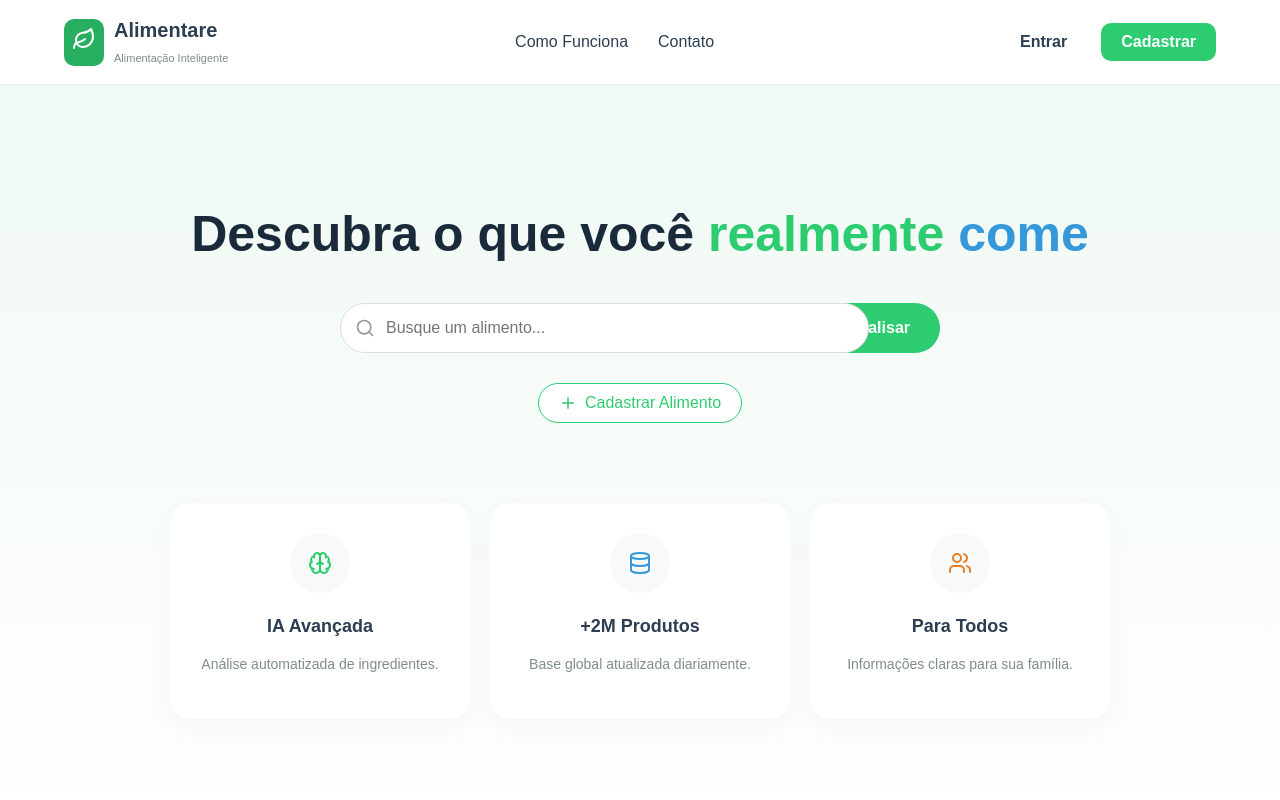
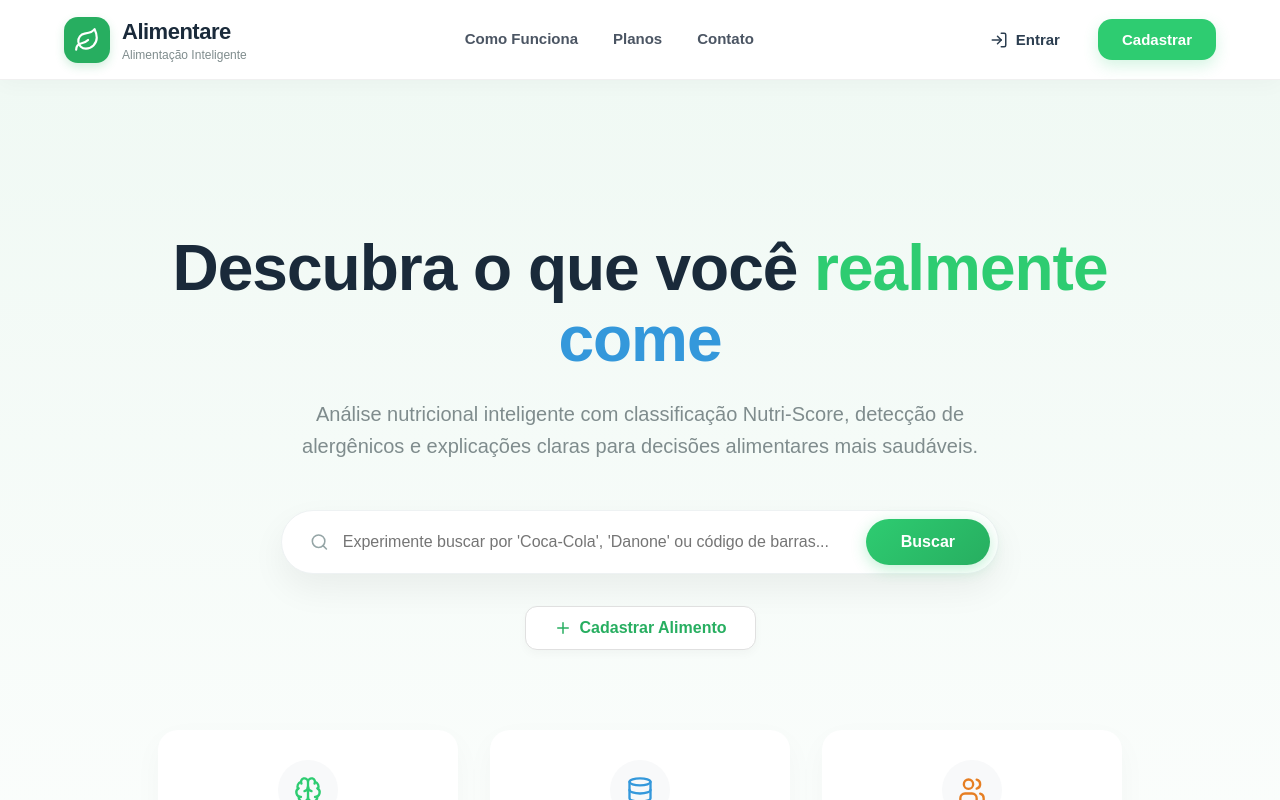
Before and after one commit to luisramous/alimentare-tcc, a React (Vite) app in the folder frontend/web/: page / in a window 1280 px wide. Built offline with nearby package versions, Linux system fonts and the light colour scheme.

Commit message:
Versão estável: Frontend estilizado, busca rápida e rotas funcionando

```diff
--- a/frontend/web/src/components/Navbar.jsx
+++ b/frontend/web/src/components/Navbar.jsx
@@ -1,26 +1,114 @@
 import { Link } from "react-router-dom";
-import { Leaf, LogIn } from "lucide-react";
+import { Leaf, LogIn, UserPlus } from "lucide-react";
 
 export default function Navbar() {
   return (
-    <nav style={{ display: "flex", justifyContent: "space-between", alignItems: "center", padding: "15px 5%", backgroundColor: "white", borderBottom: "1px solid #eee" }}>
-      <Link to="/" style={{ display: "flex", alignItems: "center", gap: "10px", textDecoration: "none" }}>
-        <div style={{ backgroundColor: "#27ae60", padding: "8px", borderRadius: "10px" }}><Leaf color="white" size={24} /></div>
+    <nav style={{
+      display: "flex",
+      justifyContent: "space-between",
+      alignItems: "center",
+      padding: "15px 5%",
+      backgroundColor: "rgba(255, 255, 255, 0.95)", // Leve transparência
+      backdropFilter: "blur(10px)", // Efeito de vidro fosco
+      borderBottom: "1px solid #f0f0f0",
+      position: "sticky",
+      top: 0,
+      zIndex: 1000,
+      boxShadow: "0 4px 20px rgba(0, 0, 0, 0.03)" // Sombra bem sutil
+    }}>
+
+      {/* --- LOGO --- */}
+      <Link to="/" style={{ display: "flex", alignItems: "center", gap: "12px", textDecoration: "none" }}>
+        <div style={{
+          backgroundColor: "#27ae60",
+          padding: "10px",
+          borderRadius: "14px",
+          display: "flex",
+          alignItems: "center",
+          justifyContent: "center",
+          boxShadow: "0 4px 10px rgba(39, 174, 96, 0.2)"
+        }}>
+          <Leaf color="white" size={26} />
+        </div>
         <div>
-          <h2 style={{ margin: 0, color: "#2c3e50", fontSize: "20px" }}>Alimentare</h2>
-          <span style={{ fontSize: "11px", color: "#7f8c8d" }}>Alimentação Inteligente</span>
+          <h2 style={{
+            margin: 0,
+            color: "#1a2a3a",
+            fontSize: "22px",
+            fontWeight: "800",
+            letterSpacing: "-0.5px"
+          }}>
+            Alimentare
+          </h2>
+          <span style={{
+            fontSize: "12px",
+            color: "#7f8c8d",
+            fontWeight: "500",
+            display: "block",
+            marginTop: "-2px"
+          }}>
+            Alimentação Inteligente
+          </span>
         </div>
       </Link>
 
-      <div style={{ display: "flex", gap: "30px" }}>
-        <Link to="/sobre" style={{ color: "#2c3e50", textDecoration: "none", fontWeight: "500" }}>Como Funciona</Link>
-        <Link to="#" style={{ color: "#2c3e50", textDecoration: "none", fontWeight: "500" }}>Contato</Link>
+      {/* --- LINKS CENTRAIS --- */}
+      <div style={{ display: "flex", gap: "35px" }}>
+        <NavLink to="/sobre">Como Funciona</NavLink>
+        <NavLink to="#">Planos</NavLink>
+        <NavLink to="#">Contato</NavLink>
       </div>
 
-      <div style={{ display: "flex", gap: "15px" }}>
-        <button style={{ background: "none", border: "none", color: "#2c3e50", cursor: "pointer", fontWeight: "600" }}>Entrar</button>
-        <button style={{ backgroundColor: "#2ecc71", color: "white", border: "none", padding: "10px 20px", borderRadius: "10px", fontWeight: "bold", cursor: "pointer" }}>Cadastrar</button>
+      {/* --- BOTÕES DE AÇÃO --- */}
+      <div style={{ display: "flex", gap: "20px", alignItems: "center" }}>
+        <button style={{
+          background: "none",
+          border: "none",
+          color: "#2c3e50",
+          cursor: "pointer",
+          fontWeight: "600",
+          fontSize: "15px",
+          display: "flex",
+          alignItems: "center",
+          gap: "8px",
+          transition: "0.2s"
+        }}>
+          <LogIn size={18} /> Entrar
+        </button>
+
+        <button style={{
+          backgroundColor: "#2ecc71",
+          color: "white",
+          border: "none",
+          padding: "12px 24px",
+          borderRadius: "14px",
+          fontWeight: "700",
+          fontSize: "15px",
+          cursor: "pointer",
+          display: "flex",
+          alignItems: "center",
+          gap: "8px",
+          boxShadow: "0 6px 15px rgba(46, 204, 113, 0.2)",
+          transition: "transform 0.2s, background-color 0.2s"
+        }}>
+          Cadastrar
+        </button>
       </div>
     </nav>
   );
 }
+
+// Componente auxiliar para os links com estilo padrão
+function NavLink({ to, children }) {
+  return (
+    <Link to={to} style={{
+      color: "#4b5563",
+      textDecoration: "none",
+      fontWeight: "600",
+      fontSize: "15px",
+      transition: "0.2s"
+    }}>
+      {children}
+    </Link>
+  );
+}
--- a/frontend/web/src/pages/ComoFunciona.jsx
+++ b/frontend/web/src/pages/ComoFunciona.jsx
@@ -1,12 +1,154 @@
+import { Database, Activity, Brain, ShieldCheck } from "lucide-react";
+
 export default function ComoFunciona() {
   return (
-    <div style={{ padding: "80px 5%", maxWidth: "800px", margin: "0 auto", lineHeight: "1.7" }}>
-      <h1 style={{ color: "#27ae60" }}>Como Funciona o Alimentare 🍎</h1>
-      <p>O Alimentare é um sistema inteligente que utiliza a base de dados do <strong>Open Food Facts</strong> e algoritmos de <strong>IA</strong> para traduzir rótulos complexos.</p>
-      <div style={{ background: "white", padding: "25px", borderRadius: "15px", boxShadow: "0 5px 15px rgba(0,0,0,0.05)", marginTop: "20px" }}>
-        <h3>Metodologia Nutri-Score</h3>
-        <p>Classificamos os produtos de A a E. A nota considera pontos positivos (fibras, proteínas) e negativos (sódio, açúcar, gordura saturada).</p>
-      </div>
-    </div>
+    <main style={{
+      background: "linear-gradient(to bottom, #f0f9f4 0%, #ffffff 100%)",
+      minHeight: "100vh",
+      padding: "60px 5%",
+      fontFamily: "sans-serif"
+    }}>
+      {/* --- CABEÇALHO DA PÁGINA --- */}
+      <section style={{ textAlign: "center", marginBottom: "60px" }}>
+        <h1 style={{ fontSize: "42px", color: "#1a2a3a", fontWeight: "800", marginBottom: "20px" }}>
+          Como o <span style={{ color: "#2ecc71" }}>Alimentare</span> Funciona? 🍎
+        </h1>
+        <p style={{ maxWidth: "750px", margin: "0 auto", color: "#7f8c8d", fontSize: "19px", lineHeight: "1.6" }}>
+          Nosso sistema combina grandes bases de dados mundiais com Inteligência Artificial
+          para transformar rótulos confusos em informações que qualquer pessoa consegue entender.
+        </p>
+      </section>
+
+      {/* --- OS TRÊS PILARES --- */}
+      <section style={{
+        display: "grid",
+        gridTemplateColumns: "repeat(auto-fit, minmax(300px, 1fr))",
+        gap: "30px",
+        maxWidth: "1200px",
+        margin: "0 auto 80px"
+      }}>
+
+        {/* Pilar 1: Dados */}
+        <div style={cardStyle}>
+          <div style={iconWrapperStyle("#3498db")}>
+            <Database color="white" size={30} />
+          </div>
+          <h3 style={cardTitleStyle}>Base de Dados Global</h3>
+          <p style={cardTextStyle}>
+            Conectamos em tempo real com o <strong>Open Food Facts</strong>, um projeto colaborativo mundial
+            com mais de 2 milhões de produtos catalogados.
+          </p>
+        </div>
+
+        {/* Pilar 2: Nutri-Score */}
+        <div style={cardStyle}>
+          <div style={iconWrapperStyle("#2ecc71")}>
+            <Activity color="white" size={30} />
+          </div>
+          <h3 style={cardTitleStyle}>Cálculo Nutri-Score</h3>
+          <p style={cardTextStyle}>
+            Utilizamos o algoritmo de classificação europeu que pontua o alimento de <strong>A a E</strong>,
+            baseado no equilíbrio entre nutrientes benéficos e críticos.
+          </p>
+        </div>
+
+        {/* Pilar 3: Inteligência Artificial */}
+        <div style={cardStyle}>
+          <div style={iconWrapperStyle("#9b59b6")}>
+            <Brain color="white" size={30} />
+          </div>
+          <h3 style={cardTitleStyle}>Análise por IA</h3>
+          <p style={cardTextStyle}>
+            Nossa IA analisa a lista de ingredientes para identificar termos técnicos,
+            detectar <strong>alergênicos</strong> e alertar sobre aditivos prejudiciais.
+          </p>
+        </div>
+      </section>
+
+      {/* --- DETALHAMENTO DO NUTRI-SCORE --- */}
+      <section style={{
+        maxWidth: "900px",
+        margin: "0 auto",
+        backgroundColor: "white",
+        padding: "40px",
+        borderRadius: "30px",
+        boxShadow: "0 20px 40px rgba(0,0,0,0.05)",
+        border: "1px solid #f0f0f0"
+      }}>
+        <div style={{ display: "flex", alignItems: "center", gap: "15px", marginBottom: "20px" }}>
+          <ShieldCheck size={32} color="#27ae60" />
+          <h2 style={{ color: "#2c3e50", margin: 0 }}>O que a nota avalia?</h2>
+        </div>
+
+        <div style={{ display: "flex", flexWrap: "wrap", gap: "40px" }}>
+          <div style={{ flex: 1, minWidth: "250px" }}>
+            <h4 style={{ color: "#27ae60", marginBottom: "10px" }}>🟢 Pontos Positivos</h4>
+            <ul style={listStyle}>
+              <li>Teor de Frutas e Vegetais</li>
+              <li>Quantidade de Fibras</li>
+              <li>Proteínas</li>
+              <li>Presença de Oleaginosas (Nozes, etc)</li>
+            </ul>
+          </div>
+
+          <div style={{ flex: 1, minWidth: "250px" }}>
+            <h4 style={{ color: "#e74c3c", marginBottom: "10px" }}>🔴 Pontos de Atenção</h4>
+            <ul style={listStyle}>
+              <li>Valor Energético (Calorias)</li>
+              <li>Açúcares Simples</li>
+              <li>Gorduras Saturadas</li>
+              <li>Sódio (Sal)</li>
+            </ul>
+          </div>
+        </div>
+      </section>
+
+      <footer style={{ textAlign: "center", marginTop: "60px", color: "#bdc3c7", fontSize: "14px" }}>
+        Trabalho de Conclusão de Curso — IF Baiano Campus Guanambi — 2025
+      </footer>
+    </main>
   );
 }
+
+// --- ESTILOS AUXILIARES ---
+const cardStyle = {
+  backgroundColor: "white",
+  padding: "40px 30px",
+  borderRadius: "25px",
+  boxShadow: "0 10px 30px rgba(0,0,0,0.03)",
+  textAlign: "center",
+  border: "1px solid #f9f9f9"
+};
+
+const iconWrapperStyle = (bgColor) => ({
+  backgroundColor: bgColor,
+  width: "70px",
+  height: "70px",
+  borderRadius: "20px",
+  display: "flex",
+  alignItems: "center",
+  justifyContent: "center",
+  margin: "0 auto 25px",
+  boxShadow: `0 10px 20px ${bgColor}44`
+});
+
+const cardTitleStyle = {
+  color: "#2c3e50",
+  fontSize: "22px",
+  marginBottom: "15px",
+  fontWeight: "700"
+};
+
+const cardTextStyle = {
+  color: "#7f8c8d",
+  fontSize: "15px",
+  lineHeight: "1.6",
+  margin: 0
+};
+
+const listStyle = {
+  paddingLeft: "20px",
+  color: "#576574",
+  lineHeight: "2",
+  fontSize: "15px"
+};
--- a/frontend/web/src/pages/Home.jsx
+++ b/frontend/web/src/pages/Home.jsx
@@ -11,11 +11,11 @@ export default function Home() {
     if (!query) return;
     setLoading(true);
     try {
-      const response = await fetch(`http://127.0.0.1:8000/foods/search?query=${query}`);
+      const response = await fetch(`http://localhost:8000/foods/search?query=${query}`);
       const data = await response.json();
       setFoods(Array.isArray(data) ? data : []);
     } catch (error) {
-      console.error(error);
+      console.error("Erro:", error);
       setFoods([]);
     } finally {
       setLoading(false);
@@ -28,40 +28,192 @@ export default function Home() {
   };
 
   return (
-    <main style={{ background: "linear-gradient(to bottom, #f0f9f4, #ffffff)", minHeight: "100vh" }}>
-      <section style={{ textAlign: "center", padding: "80px 5%" }}>
-        <h1 style={{ fontSize: "50px", color: "#1a2a3a", fontWeight: "800" }}>Descubra o que você <span style={{color:"#2ecc71"}}>realmente</span> <span style={{color:"#3498db"}}>come</span></h1>
+    <main style={{
+      background: "linear-gradient(to bottom, #f0f9f4 0%, #ffffff 100%)",
+      minHeight: "100vh",
+      width: "100%",
+      margin: 0,
+      padding: 0
+    }}>
 
-        <div style={{ display: "flex", justifyContent: "center", gap: "10px", maxWidth: "600px", margin: "30px auto" }}>
-          <div style={{ position: "relative", flex: 1 }}>
-            <Search size={20} style={{ position: "absolute", left: "15px", top: "15px", color: "#999" }} />
-            <input type="text" placeholder="Busque um alimento..." value={query} onChange={(e)=>setQuery(e.target.value)} style={{ width: "100%", padding: "15px 15px 15px 45px", borderRadius: "50px", border: "1px solid #ddd", fontSize: "16px", outline: "none" }} />
+      {/* --- SEÇÃO HERO (TÍTULO E DESCRIÇÃO) --- */}
+      <section style={{ textAlign: "center", padding: "100px 5% 40px" }}>
+        <h1 style={{
+          fontSize: "clamp(32px, 5vw, 64px)",
+          color: "#1a2a3a",
+          fontWeight: "800",
+          marginBottom: "24px",
+          lineHeight: "1.1",
+          letterSpacing: "-1px"
+        }}>
+          Descubra o que você <span style={{ color: "#2ecc71" }}>realmente</span> <br />
+          <span style={{ color: "#3498db" }}>come</span>
+        </h1>
+
+        <p style={{
+          maxWidth: "680px",
+          margin: "0 auto 48px",
+          color: "#7f8c8d",
+          fontSize: "20px",
+          lineHeight: "1.6",
+          fontWeight: "400"
+        }}>
+          Análise nutricional inteligente com classificação Nutri-Score, detecção de alergênicos e explicações claras para decisões alimentares mais saudáveis.
+        </p>
+
+        {/* BARRA DE BUSCA ESTILO "PILL" */}
+        <div style={{
+          display: "flex",
+          justifyContent: "center",
+          alignItems: "center",
+          gap: "0",
+          maxWidth: "700px",
+          margin: "0 auto",
+          backgroundColor: "white",
+          padding: "8px",
+          borderRadius: "100px",
+          boxShadow: "0 15px 35px rgba(0,0,0,0.06)",
+          border: "1px solid #eef2f3"
+        }}>
+          <div style={{ flex: 1, display: "flex", alignItems: "center", paddingLeft: "20px" }}>
+            <Search size={20} style={{ color: "#95a5a6", marginRight: "12px" }} />
+            <input
+              type="text"
+              placeholder="Experimente buscar por 'Coca-Cola', 'Danone' ou código de barras..."
+              value={query}
+              onChange={(e) => setQuery(e.target.value)}
+              onKeyDown={(e) => e.key === 'Enter' && searchFoods()}
+              style={{
+                width: "100%",
+                border: "none",
+                outline: "none",
+                fontSize: "16px",
+                color: "#2c3e50",
+                background: "transparent"
+              }}
+            />
           </div>
-          <button onClick={searchFoods} style={{ backgroundColor: "#2ecc71", color: "white", border: "none", padding: "0 30px", borderRadius: "50px", fontWeight: "bold", cursor: "pointer" }}>{loading ? "..." : "Analisar"}</button>
+          <button
+            onClick={searchFoods}
+            style={{
+              backgroundColor: "#2ecc71",
+              color: "white",
+              border: "none",
+              padding: "14px 35px",
+              borderRadius: "100px",
+              fontWeight: "700",
+              cursor: "pointer",
+              fontSize: "16px",
+              background: "linear-gradient(135deg, #2ecc71 0%, #27ae60 100%)",
+              boxShadow: "0 4px 15px rgba(46, 204, 113, 0.3)",
+              transition: "transform 0.2s"
+            }}
+          >
+            {loading ? "Buscando" : "Buscar"}
+          </button>
         </div>
 
-        <button style={{ background: "white", border: "1px solid #2ecc71", color: "#2ecc71", padding: "10px 20px", borderRadius: "50px", cursor: "pointer", display: "inline-flex", alignItems: "center", gap: "8px" }}>
+        {/* BOTÃO CADASTRAR ALIMENTO */}
+        <button style={{
+          marginTop: "32px",
+          background: "white",
+          border: "1px solid #e0e0e0",
+          color: "#27ae60",
+          padding: "12px 28px",
+          borderRadius: "12px",
+          display: "inline-flex",
+          alignItems: "center",
+          gap: "8px",
+          fontWeight: "600",
+          cursor: "pointer",
+          boxShadow: "0 4px 10px rgba(0,0,0,0.03)",
+          transition: "0.2s"
+        }}>
           <Plus size={18} /> Cadastrar Alimento
         </button>
       </section>
 
+      {/* --- BENEFÍCIOS (Somente se não houver busca) --- */}
       {foods.length === 0 && !loading && (
-        <section style={{ display: "flex", justifyContent: "center", gap: "20px", flexWrap: "wrap", padding: "0 5% 50px" }}>
-          <BenefitCard icon={<Brain color="#2ecc71"/>} title="IA Avançada" desc="Análise automatizada de ingredientes." />
-          <BenefitCard icon={<Database color="#3498db"/>} title="+2M Produtos" desc="Base global atualizada diariamente." />
-          <BenefitCard icon={<Users color="#e67e22"/>} title="Para Todos" desc="Informações claras para sua família." />
+        <section style={{
+          display: "flex",
+          justifyContent: "center",
+          gap: "32px",
+          flexWrap: "wrap",
+          padding: "40px 5% 100px"
+        }}>
+          <BenefitCard
+            icon={<Brain color="#2ecc71" size={28} />}
+            title="IA Avançada"
+            desc="Análise automatizada de ingredientes e classificação nutricional."
+          />
+          <BenefitCard
+            icon={<Database color="#3498db" size={28} />}
+            title="+2M Produtos"
+            desc="Base de dados global atualizada diariamente para você."
+          />
+          <BenefitCard
+            icon={<Users color="#e67e22" size={28} />}
+            title="Para Todos"
+            desc="Interface acessível e informações claras para toda a família."
+          />
         </section>
       )}
 
-      <section style={{ padding: "0 5% 100px" }}>
-        <div style={{ display: "grid", gridTemplateColumns: "repeat(auto-fill, minmax(250px, 1fr))", gap: "25px" }}>
+      {/* --- GRID DE RESULTADOS --- */}
+      <section style={{ padding: "0 5% 100px", boxSizing: "border-box" }}>
+        <div style={{
+          display: "grid",
+          gridTemplateColumns: "repeat(auto-fill, minmax(280px, 1fr))",
+          gap: "32px"
+        }}>
           {foods.map((f, i) => (
-            <div key={i} style={{ backgroundColor: "white", padding: "20px", borderRadius: "20px", boxShadow: "0 10px 20px rgba(0,0,0,0.05)", textAlign: "center", position: "relative" }}>
-              <div style={{ position: "absolute", top: 15, right: 15, backgroundColor: getNutriColor(f.nutriscore), color: "white", padding: "5px 10px", borderRadius: "8px", fontWeight: "bold", fontSize: "12px" }}>{f.nutriscore}</div>
-              <img src={f.imagem || "https://via.placeholder.com/150"} style={{ width: "100%", height: "140px", objectFit: "contain", marginBottom: "15px" }} />
-              <h4 style={{ margin: "0 0 5px" }}>{f.nome}</h4>
-              <p style={{ fontSize: "13px", color: "#999" }}>{f.marca}</p>
-              <button style={{ width: "100%", marginTop: "15px", padding: "10px", borderRadius: "10px", border: "1.5px solid #2ecc71", color: "#2ecc71", background: "none", fontWeight: "bold", cursor: "pointer" }}>Detalhes</button>
+            <div key={i} style={{
+              backgroundColor: "white",
+              padding: "24px",
+              borderRadius: "28px",
+              boxShadow: "0 20px 40px rgba(0,0,0,0.04)",
+              textAlign: "center",
+              position: "relative",
+              border: "1px solid #f8f9fa"
+            }}>
+              <div style={{
+                position: "absolute", top: 20, right: 20,
+                backgroundColor: getNutriColor(f.nutriscore),
+                color: "white", padding: "6px 14px", borderRadius: "10px",
+                fontWeight: "800", fontSize: "15px"
+              }}>
+                {f.nutriscore}
+              </div>
+
+              <div style={{ height: "180px", display: "flex", alignItems: "center", justifyContent: "center", marginBottom: "20px" }}>
+                <img
+                  src={f.imagem || "https://via.placeholder.com/150"}
+                  alt={f.nome}
+                  style={{ maxHeight: "100%", maxWidth: "100%", objectFit: "contain" }}
+                />
+              </div>
+
+              <h3 style={{ fontSize: "19px", color: "#1a2a3a", fontWeight: "700", margin: "0 0 6px", minHeight: "46px", overflow: "hidden" }}>
+                {f.nome}
+              </h3>
+              <p style={{ color: "#95a5a6", fontSize: "14px", fontWeight: "500", marginBottom: "24px" }}>
+                {f.marca}
+              </p>
+
+              <button style={{
+                width: "100%",
+                padding: "14px",
+                borderRadius: "16px",
+                border: "2px solid #2ecc71",
+                backgroundColor: "transparent",
+                color: "#2ecc71",
+                fontWeight: "700",
+                cursor: "pointer",
+                transition: "0.2s"
+              }}>
+                Visualizar Detalhes
+              </button>
             </div>
           ))}
         </div>
```
Also changed, not shown: 1 other file (tests, documents, lock files or other folders).
